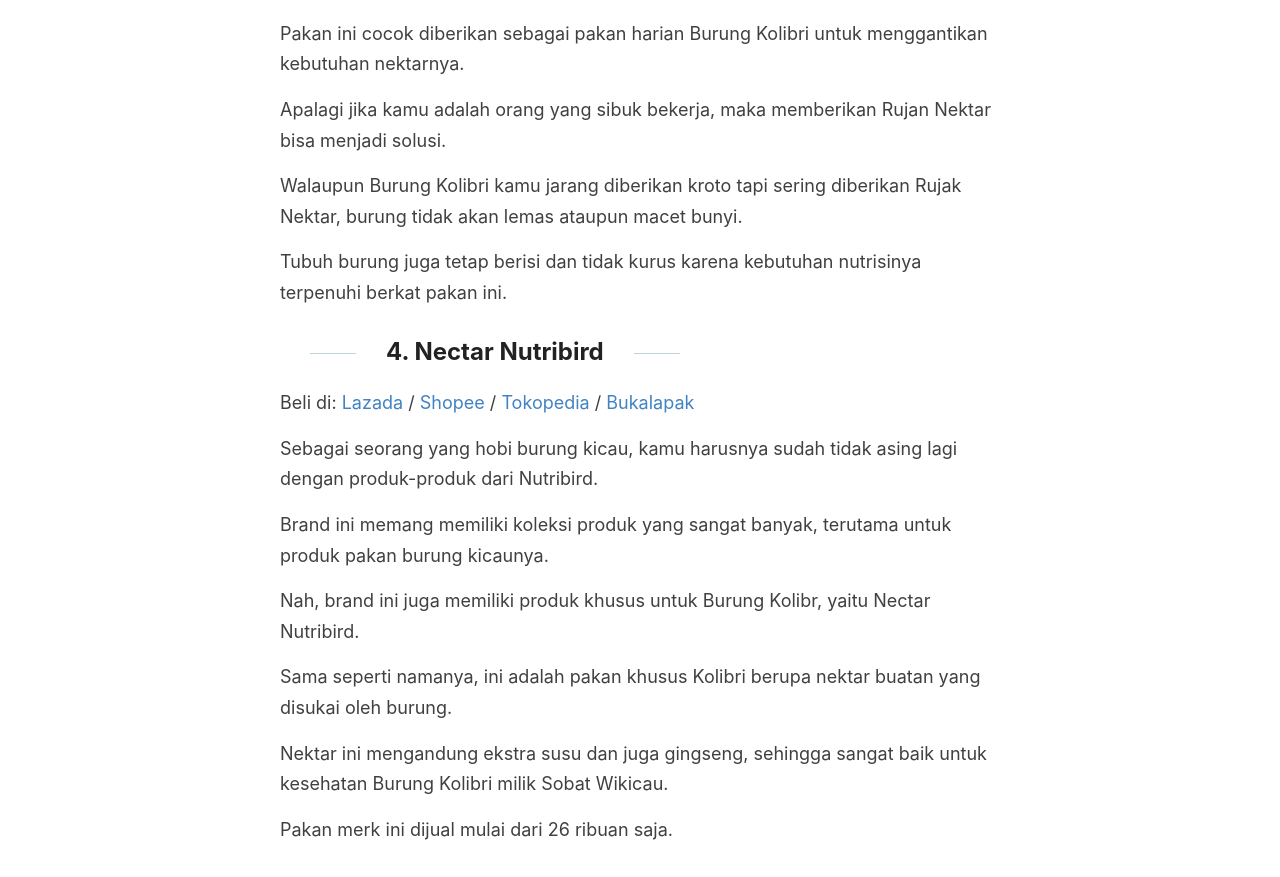
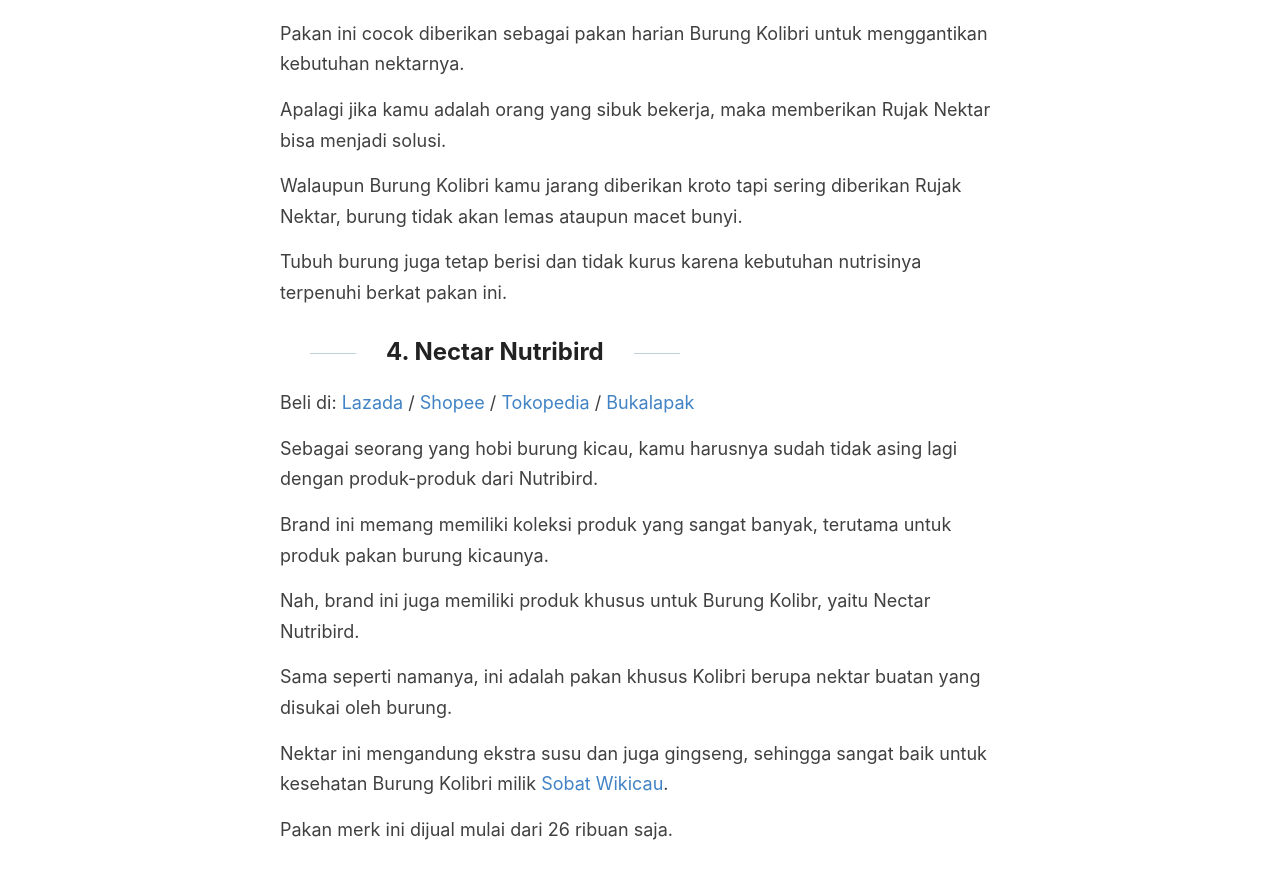
Before and after one commit to wikicau/wikicau.github.io, a Jekyll site: the page built from _posts/2021-01-12-merk-pakan-kolibri.md, in a window 1280 px wide and 1400 px high, scrolled down 1887 px. Shown: the part 161-1038 px from the top of the window. Built offline with Jekyll 4.4.1, drawn with Linux system fonts in a browser that asks for light colours; some of the changed lines change nothing that is shown; some of the changed text lies outside the part shown.

Commit message:
add link to another articles

```diff
--- a/_posts/2021-01-12-merk-pakan-kolibri.md
+++ b/_posts/2021-01-12-merk-pakan-kolibri.md
@@ -26,7 +26,7 @@
 
 Beli di: [Lazada](https://www.lazada.co.id/catalog/?q=V-Nectar&_keyori=ss&from=input&spm=a2o4j.home.search.go.579915597Vdb8z) / [Shopee](https://shopee.co.id/search?keyword=v-nectar) / [Tokopedia](https://www.tokopedia.com/search?st=product&q=V-Nectar&navsource=home) / [Bukalapak](https://www.bukalapak.com/products?from=omnisearch&from_keyword_history=false&search%5Bkeywords%5D=V-Nectar&search_source=omnisearch_keyword&source=navbar)
 
-Merk pakan terbauk untuk Burung Kolibri yang pertama adalah V-Nectar.
+Merk pakan terbauk untuk [Burung Kolibri](https://wikicau.com/kolibri-sepah-raja/) yang pertama adalah V-Nectar.
 
 Nektar buatan ini berisi 250ml nektar per botolnya dan dijual di harga mulai dari 35 ribuan.
 
@@ -40,7 +40,7 @@
 
 Berbeda dengan yang pertama, Colibri Sweat Nectar merupakan pakan berbentuk serbuk.
 
-Kamu perlu melarutkannya di dalam air sebelum memberikannya ke Burung Kolibr.
+Kamu perlu melarutkannya di dalam air sebelum memberikannya ke Burung Kolibri.
 
 Harga pakan Kolibri ini mulai dari 4000 rupiah per sachet.
 
@@ -62,7 +62,7 @@
 
 Pakan ini cocok diberikan sebagai pakan harian Burung Kolibri untuk menggantikan kebutuhan nektarnya.
 
-Apalagi jika kamu adalah orang yang sibuk bekerja, maka memberikan Rujan Nektar bisa menjadi solusi.
+Apalagi jika kamu adalah orang yang sibuk bekerja, maka memberikan Rujak Nektar bisa menjadi solusi.
 
 Walaupun Burung Kolibri kamu jarang diberikan kroto tapi sering diberikan Rujak Nektar, burung tidak akan lemas ataupun macet bunyi.
 
@@ -80,7 +80,7 @@
 
 Sama seperti namanya, ini adalah pakan khusus Kolibri berupa nektar buatan yang disukai oleh burung.
 
-Nektar ini mengandung ekstra susu dan juga gingseng, sehingga sangat baik untuk kesehatan Burung Kolibri milik Sobat Wikicau.
+Nektar ini mengandung ekstra susu dan juga gingseng, sehingga sangat baik untuk kesehatan Burung Kolibri milik [Sobat Wikicau](https://wikicau.com/).
 
 Pakan merk ini dijual mulai dari 26 ribuan saja.
 
```
